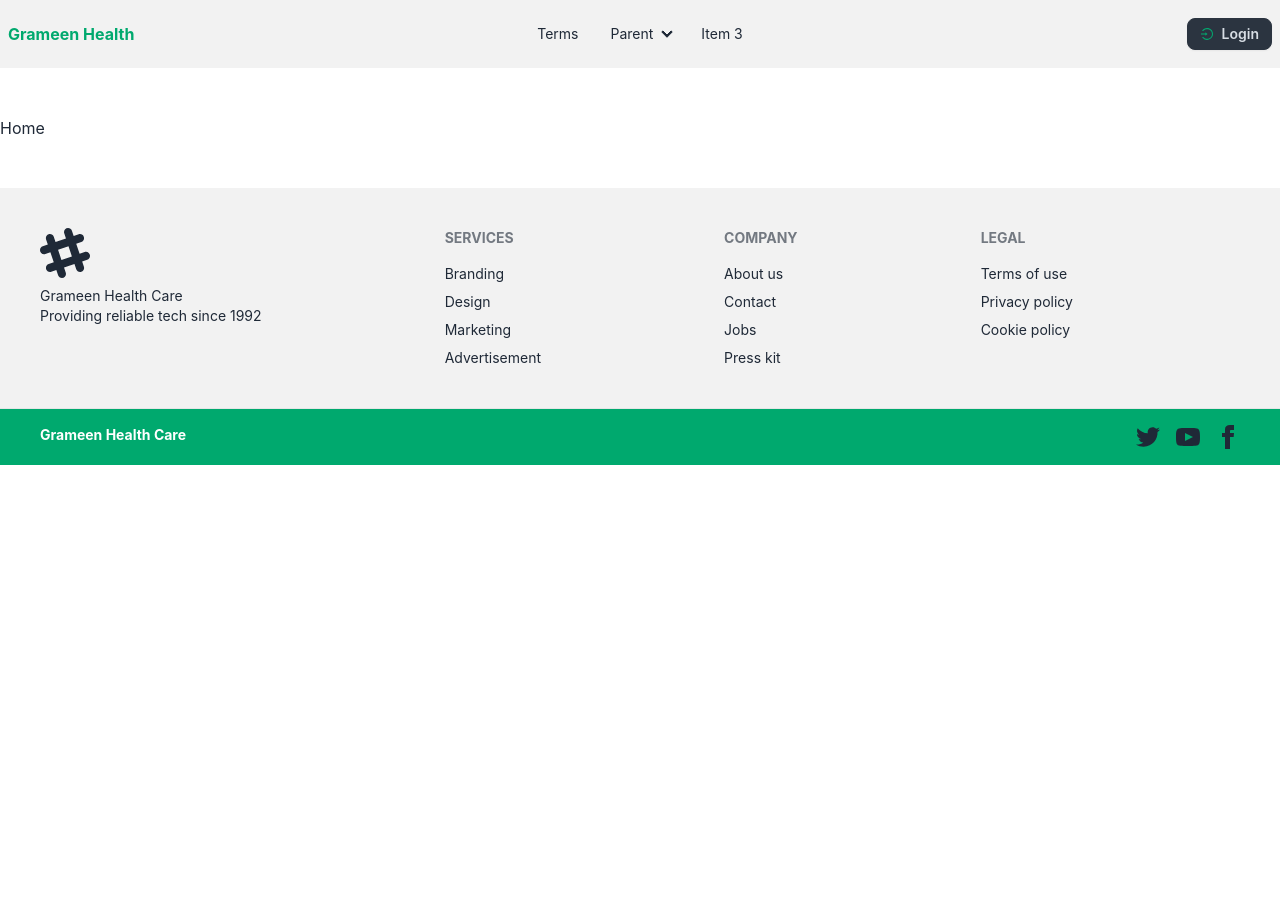
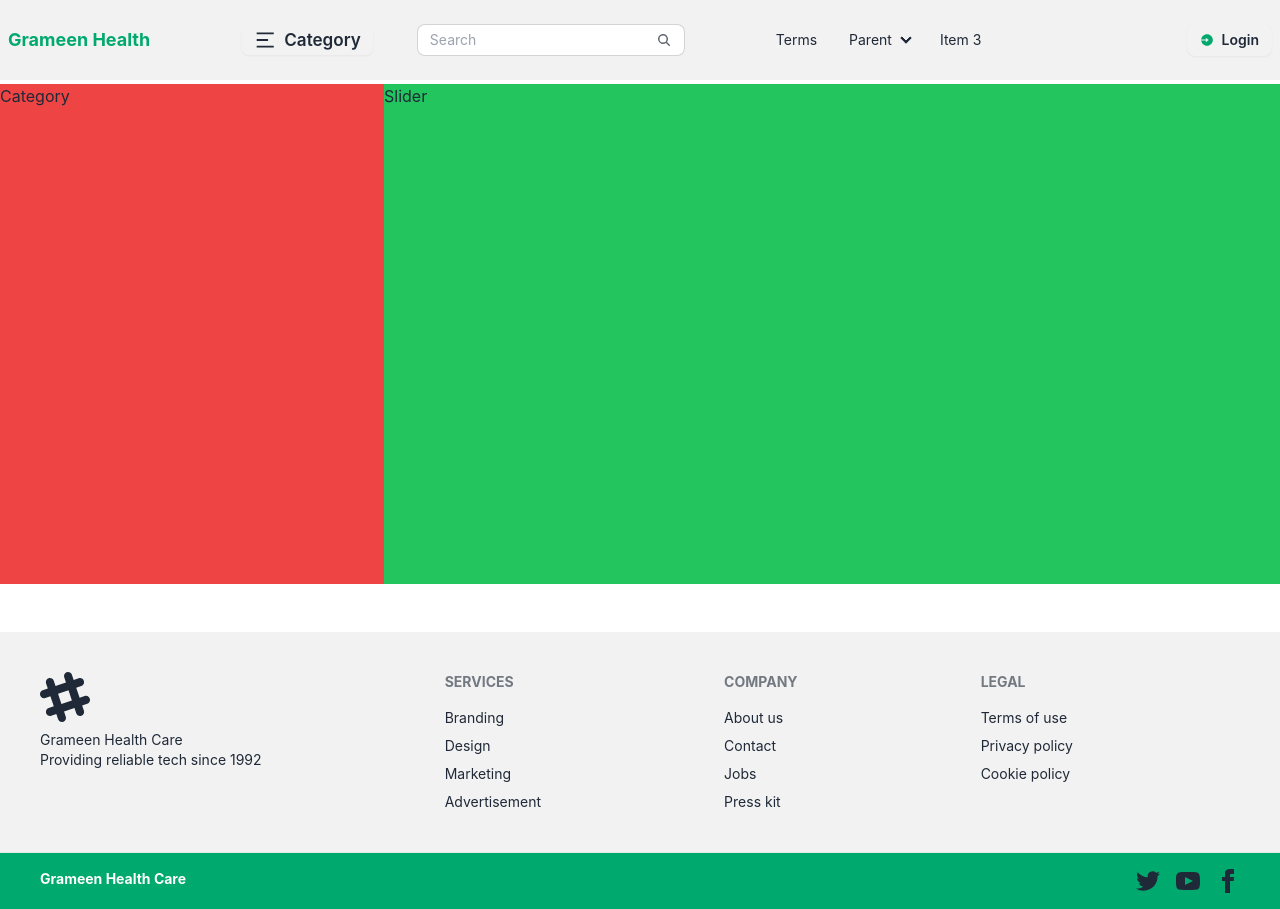
Before and after one commit to nurealammiaji/grameen-health-client, a React (Vite) app: page / in a window 1280 px wide. Before the commit the page ends 800 px from the top, so only its background shows below. Built offline with nearby package versions, Linux system fonts and the light colour scheme.

Commit message:
code modified

```diff
--- a/src/App.css
+++ b/src/App.css
@@ -1,7 +1,6 @@
 #root {
-  max-width: 1280px;
+  /* max-width: 1280px; */
   margin: 0 auto;
   box-sizing: border-box;
-  /* padding: 2rem;
-  text-align: center; */
+  /* padding: 2rem; */
 }
--- /dev/null
+++ b/src/components/Hero/Hero.jsx
@@ -0,0 +1,12 @@
+import React from 'react'
+
+const Hero = () => {
+    return (
+        <div className="flex mt-3">
+            <div className="w-[30%] bg-red-500 h-[500px]">Category</div>
+            <div className="w-[70%] bg-green-500">Slider</div>
+        </div>
+    )
+}
+
+export default Hero
--- a/src/components/Navbar/Navbar.jsx
+++ b/src/components/Navbar/Navbar.jsx
@@ -1,13 +1,13 @@
 import { useContext, useState } from "react";
 import { AuthContext } from "../../providers/AuthProvider";
 import { Link, NavLink } from "react-router-dom";
-import { AiOutlineClose, AiOutlineLogin, AiOutlineLogout, AiOutlineMenu, AiOutlineMenuFold, AiOutlineUser } from "react-icons/ai";
-import { RiLogoutCircleFill, RiUser3Fill } from "react-icons/ri";
+import { RiLoginCircleFill, RiLogoutCircleRFill, RiUser3Fill, RiMenu2Line, RiCloseLargeLine } from "react-icons/ri";
 
 const Navbar = () => {
 
     const { user, logout } = useContext(AuthContext);
     const [menuToggle, setMenuToggle] = useState(true);
+    const [categoryToggle, setCategoryToggle] = useState(true);
 
     const handleLogout = () => {
         logout();
@@ -15,14 +15,14 @@ const Navbar = () => {
 
     return (
         <nav>
-            <div className="navbar bg-base-200">
-                <div className="navbar-start">
+            <div className="navbar bg-base-200 fixed z-50">
+                <div className="">
                     <details className="dropdown" >
                         <summary tabIndex={0} role="button" className="btn btn-sm lg:hidden" onClick={() => setMenuToggle(!menuToggle)} >
                             {
                                 (menuToggle) ?
-                                    <AiOutlineMenu className="text-2xl" /> :
-                                    <AiOutlineClose className="text-2xl" />
+                                    <RiMenu2Line className="text-2xl" /> :
+                                    <RiCloseLargeLine className="text-2xl" />
                             }
                         </summary>
                         <ul tabIndex={0} className="menu menu-sm dropdown-content bg-base-200 rounded-box z-[1] mt-3 w-52 p-2 shadow">
@@ -37,9 +37,51 @@ const Navbar = () => {
                             <li><a>Item 3</a></li>
                         </ul>
                     </details>
-                    <Link to={"/"} className="min-w-full font-bold text-success">Grameen Health</Link>
+                    <Link to={"/"} className="min-w-full lg:min-w-max font-bold text-success lg:text-lg">Grameen Health</Link>
                 </div>
-                <div className="hidden navbar-center lg:flex">
+                <div className="ml-20 navbar">
+                    {/* Category Links */}
+                    <div>
+                        <details className="dropdown" >
+                            <summary tabIndex={0} role="button" className="btn btn-sm lg:flex hidden text-lg" onClick={() => setCategoryToggle(!categoryToggle)} >
+                                {
+                                    (categoryToggle) ?
+                                        <RiMenu2Line className="text-2xl" /> :
+                                        <RiCloseLargeLine className="text-2xl" />
+                                }
+                                Category
+                            </summary>
+                            <ul tabIndex={0} className="menu menu-sm dropdown-content bg-base-200 rounded-box z-[1] mt-3 w-52 p-2 shadow">
+                                <li><NavLink to={"/terms"}>Terms</NavLink></li>
+                                <li>
+                                    <a>Parent</a>
+                                    <ul className="p-2">
+                                        <li><a>Submenu 1</a></li>
+                                        <li><a>Submenu 2</a></li>
+                                    </ul>
+                                </li>
+                                <li><a>Item 3</a></li>
+                            </ul>
+                        </details>
+                    </div>
+                    {/* Search Desktop */}
+                    <div className="ml-10 hidden lg:block">
+                        <label className="input input-sm input-bordered flex items-center gap-2">
+                            <input type="text" className="grow" placeholder="Search" />
+                            <svg
+                                xmlns="http://www.w3.org/2000/svg"
+                                viewBox="0 0 16 16"
+                                fill="currentColor"
+                                className="h-4 w-4 opacity-70">
+                                <path
+                                    fillRule="evenodd"
+                                    d="M9.965 11.026a5 5 0 1 1 1.06-1.06l2.755 2.754a.75.75 0 1 1-1.06 1.06l-2.755-2.754ZM10.5 7a3.5 3.5 0 1 1-7 0 3.5 3.5 0 0 1 7 0Z"
+                                    clipRule="evenodd" />
+                            </svg>
+                        </label>
+                    </div>
+                </div>
+                <div className="hidden lg:flex navbar-start">
                     <ul className="px-1 menu menu-horizontal">
                         <li><NavLink to={"/terms"}>Terms</NavLink></li>
                         <li>
@@ -58,14 +100,14 @@ const Navbar = () => {
                     {
                         (user) ?
                             <div className="flex items-center">
-                                <button className="mr-2 btn btn-sm btn-neutral"><RiUser3Fill className="font-bold text-success" /><span className="hidden md:block">{user.email}</span></button>
-                                <button onClick={handleLogout} className="btn btn-sm btn-neutral"><RiLogoutCircleFill className="font-bold text-error" /><span className="hidden md:block">Logout</span></button>
+                                <button className="mr-2 btn btn-sm"><RiUser3Fill className="font-bold text-success" /><span className="hidden md:block">{user.email}</span></button>
+                                <button onClick={handleLogout} className="btn btn-sm"><RiLogoutCircleRFill className="font-bold text-error" /><span className="hidden md:block">Logout</span></button>
                             </div> :
-                            <Link to={"/login"} className="btn btn-sm btn-neutral"><AiOutlineLogin className="font-bold text-success" /><span className="hidden md:block">Login</span></Link>
+                            <Link to={"/login"} className="btn btn-sm"><RiLoginCircleFill className="font-bold text-success" /><span className="hidden md:block">Login</span></Link>
                     }
                 </div>
             </div>
-            <br /><br />
+            <br /><br /><br />
         </nav>
     )
 }
--- /dev/null
+++ b/src/hooks/useAxiosPrivate.jsx
@@ -0,0 +1,39 @@
+import axios from "axios";
+
+const axiosPrivate = axios.create({
+    baseURL: 'http://localhost:3200/api/v1'
+    // baseURL: 'https://server.grameen.com.bd/api/v1'
+})
+
+const useAxiosPrivate = () => {
+
+    // request interceptor to add authorization header for every secure call to teh api
+    axiosPrivate.interceptors.request.use(function (config) {
+        const accessToken = localStorage.getItem('accessToken');
+        // console.log('request stopped by interceptors', token)
+        config.headers.authorization = `Bearer ${accessToken}`;
+        return config;
+    }, function (error) {
+        // Do something with request error
+        return Promise.reject(error);
+    });
+
+
+    // intercepts 401 and 403 status
+    axiosPrivate.interceptors.response.use(function (response) {
+        return response;
+    }, async (error) => {
+        const status = error.response.status;
+        // console.log('status error in the interceptor', status);
+        // for 401 or 403 logout the user and move the user to the login
+        if (status === 401 || status === 403) {
+            // await logout();
+            console.log("Axios Private Error");
+        }
+        return Promise.reject(error);
+    })
+
+    return axiosPrivate;
+};
+
+export default useAxiosPrivate;
--- a/src/hooks/useAxiosPublic.jsx
+++ b/src/hooks/useAxiosPublic.jsx
@@ -2,8 +2,8 @@ import React from 'react';
 import axios from 'axios';
 
 const axiosPublic = axios.create({
-    // baseURL: 'http://localhost:3200/api/v1'
-    baseURL: 'https://server.grameen.com.bd/api/v1'
+    baseURL: 'http://localhost:3200/api/v1'
+    // baseURL: 'https://server.grameen.com.bd/api/v1'
 });
 
 const useAxiosPublic = () => {
--- a/src/hooks/useUser.jsx
+++ b/src/hooks/useUser.jsx
@@ -1,20 +1,19 @@
 import React, { useContext } from 'react';
-import useAxiosPublic from './useAxiosPublic';
 import { AuthContext } from '../providers/AuthProvider';
 import { useQuery } from '@tanstack/react-query';
+import useAxiosPrivate from './useAxiosPrivate';
 
 const useUser = () => {
 
-    const axiosPublic = useAxiosPublic();
-    const { authenticated, user } = useContext(AuthContext);
-    const accessToken = localStorage.getItem('accessToken');
+    const axiosPrivate = useAxiosPrivate();
+    const { authenticated } = useContext(AuthContext);
     const userId = localStorage.getItem('userId');
 
     const { data: userData, refetch: refetchUser, isLoading: isUserLoading } = useQuery({
         queryKey: ['user', userId, accessToken],
         enabled: !!authenticated,
         queryFn: async () => {
-            const res = await axiosPublic.get(`/auth/user/${userId}`, { headers: { 'Authorization': `Bearer ${accessToken}` } })
+            const res = await axiosPrivate.get(`/auth/user/${userId}`)
             return res.data;
         },
     })
--- a/src/pages/Home/Home.jsx
+++ b/src/pages/Home/Home.jsx
@@ -1,11 +1,12 @@
 import React from 'react'
 import HelmetAsync from '../../components/HelmetAsync/HelmetAsync';
+import Hero from '../../components/Hero/Hero';
 
 const Home = () => {
     return (
         <div>
             <HelmetAsync title={"Home"} />
-            <div>Home</div>
+            <Hero />
         </div>
     )
 }
--- a/src/pages/Login/Login.jsx
+++ b/src/pages/Login/Login.jsx
@@ -33,6 +33,7 @@ const Login = () => {
 
     return (
         <div>
+            <br /><br /><br /><br />
             <HelmetAsync title={"Login"} />
             <div className="hero">
                 <div className="p-10 mx-auto my-auto shadow-2xl rounded-3xl md:w-6/12 hero-content">
--- a/src/providers/AuthProvider.jsx
+++ b/src/providers/AuthProvider.jsx
@@ -1,6 +1,7 @@
 import React, { useEffect, useState } from 'react';
 import { createContext } from 'react';
 import useAxiosPublic from '../hooks/useAxiosPublic';
+import useAxiosPrivate from '../hooks/useAxiosPrivate';
 
 export const AuthContext = createContext();
 
@@ -10,8 +11,9 @@ const AuthProvider = ({ children }) => {
     const userId = localStorage.getItem('userId');
 
     const axiosPublic = useAxiosPublic();
+    const axiosPrivate = useAxiosPrivate();
     const [loading, setLoading] = useState(true);
-    const [authenticated, setAuthenticated] = useState(!!accessToken); // Initialize based on token presence
+    const [authenticated, setAuthenticated] = useState(!!accessToken);
     const [user, setUser] = useState(null);
 
     const login = async (email, password) => {
@@ -31,7 +33,7 @@ const AuthProvider = ({ children }) => {
         if (accessToken && userId) {
             setAuthenticated(true);
             const auth = async () => {
-                await axiosPublic.get(`/auth/user/${userId}`, { headers: { "Authorization": `Bearer ${accessToken}` } })
+                await axiosPrivate.get(`/auth/user/${userId}`)
                     .then((res) => {
                         const currentUser = res.data;
                         if (currentUser) {
--- a/tailwind.config.js
+++ b/tailwind.config.js
@@ -11,6 +11,6 @@ export default {
     require('daisyui'),
   ],
   daisyui: {
-    themes: ["light", "dark"],
+    themes: ["light"],
   },
 }
```
